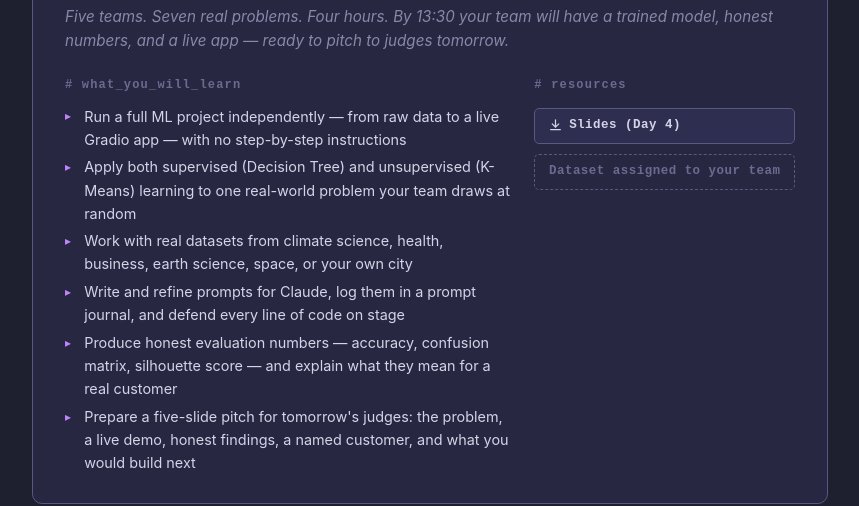
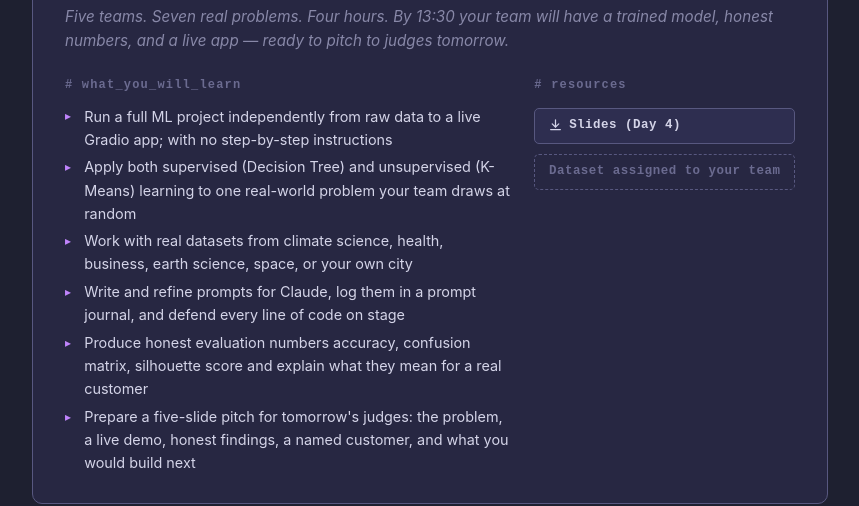
Before and after one commit to creedaberdeen/creed-ml-bootcamp, a plain HTML site: page index.html in a window 1280 px wide. Shown: the part 2762-3268 px from the top of the page, without its empty margins (210-1069 px from the left). Drawn offline with Linux system fonts and the light colour scheme.

Commit message:
Update index.html

```diff
--- a/index.html
+++ b/index.html
@@ -697,11 +697,11 @@
       <div class="day-learns">
         <h4># what_you_will_learn</h4>
         <ul>
-          <li>Run a full ML project independently — from raw data to a live Gradio app — with no step-by-step instructions</li>
+          <li>Run a full ML project independently from raw data to a live Gradio app; with no step-by-step instructions</li>
           <li>Apply both supervised (Decision Tree) and unsupervised (K-Means) learning to one real-world problem your team draws at random</li>
           <li>Work with real datasets from climate science, health, business, earth science, space, or your own city</li>
           <li>Write and refine prompts for Claude, log them in a prompt journal, and defend every line of code on stage</li>
-          <li>Produce honest evaluation numbers — accuracy, confusion matrix, silhouette score — and explain what they mean for a real customer</li>
+          <li>Produce honest evaluation numbers accuracy, confusion matrix, silhouette score and explain what they mean for a real customer</li>
           <li>Prepare a five-slide pitch for tomorrow's judges: the problem, a live demo, honest findings, a named customer, and what you would build next</li>
         </ul>
       </div>
```
